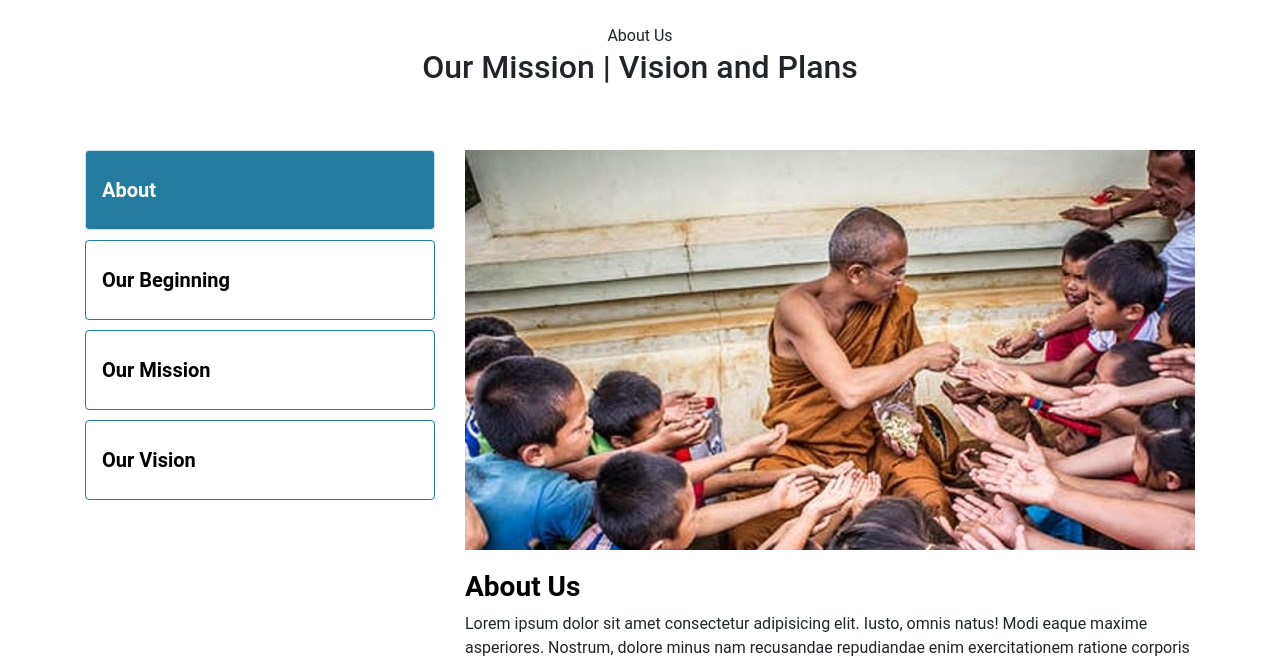
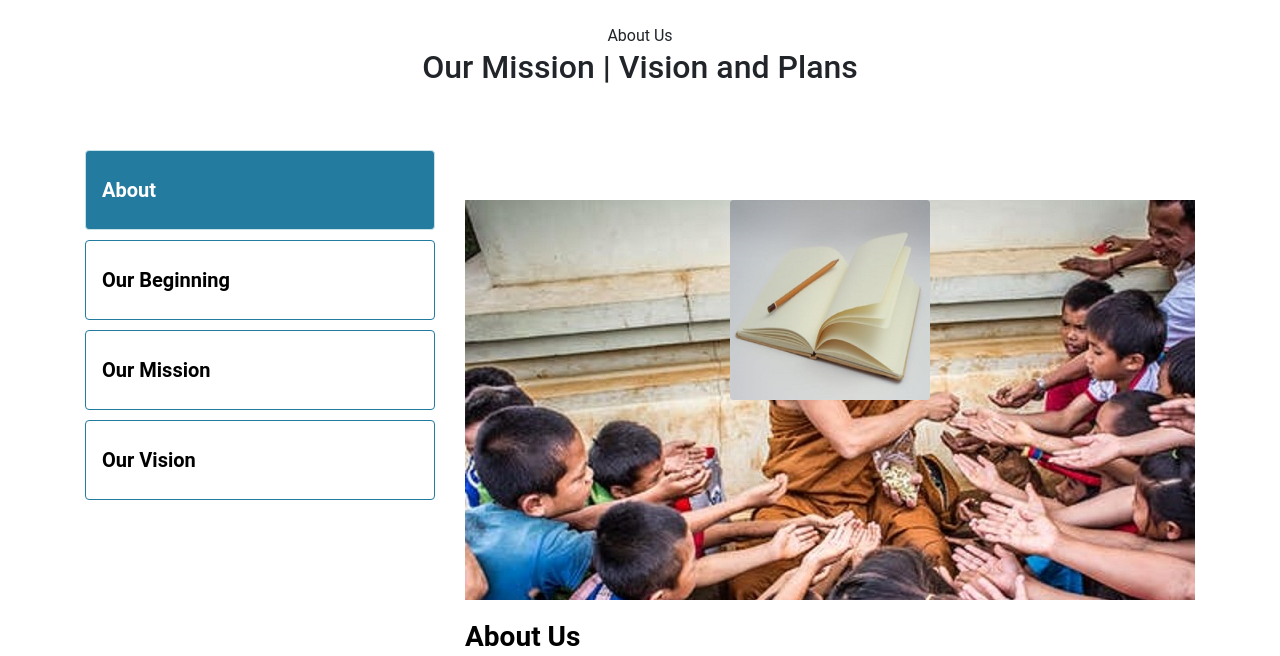
Before and after one commit to Jinay01/T023_Scrapshut, a Django app: page /index/ in a window 1280 px wide. Shown: the part 824-1480 px from the top of the page. Run offline with Django 3.2, Linux system fonts and the light colour scheme; parts of the project's set-up code (start-up, migrations or seed data) failed here and were passed over; some libraries are stand-ins or nearby versions.

Commit message:
logout and images added

```diff
--- a/ngo/login/templates/login/index.html
+++ b/ngo/login/templates/login/index.html
@@ -44,6 +44,8 @@
 
     <!-- Hero Section -->
     <section id="hero" class="d-flex justify-content-center align-items-center">
+        <img style="height: 200px; width: 200px; margin-top: 50px;" src="{% static 'images/index.jpg' %}"
+            class="rounded mx-auto d-block" alt="...">
         <div id="heroCarousel" class="container carousel carousel-fade" data-ride="carousel">
             <!-- Slide 1 -->
             <div class="carousel-item active">
@@ -151,7 +153,10 @@
                 <div class="col-md-8">
                     <div class="tab-content">
                         <div class="tab-pane container p-0 active" id="about-1">
-                            <div class="img" style="background-image:url(images/aboutus.jpeg);"></div>
+                            <div class="img" style="background-image:url(images/aboutus.jpeg);"><img
+                                    style="height: 200px; width: 200px; margin-top: 50px;"
+                                    src="{% static 'images/begin.jpeg' %}" class="rounded mx-auto d-block" alt="...">
+                            </div>
                             <h3><a href="#">About Us</a></h3>
                             <p>Lorem ipsum dolor sit amet consectetur adipisicing elit. Iusto, omnis natus! Modi eaque
                                 maxime
@@ -161,7 +166,10 @@
                         </div>
                         <!--  -->
                         <div class="tab-pane container p-0 " id="about-2">
-                            <div class="img" style="background-image:url(images/begin.jpeg);"></div>
+                            <div class="img" style="background-image:url(images/begin.jpeg);"><img
+                                    style="height: 200px; width: 200px; margin-top: 50px;"
+                                    src="{% static 'images/mission.jpeg' %}" class="rounded mx-auto d-block" alt="...">
+                            </div>
                             <h3><a href="#">Our Beginning</a></h3>
                             <p>Lorem ipsum dolor sit amet consectetur adipisicing elit. Iusto, omnis natus! Modi eaque
                                 maxime
@@ -280,8 +288,6 @@
                     <!--  -->
                 </div>
             </div>
-        </div>
-    </section>
 
 
             <!-- End of stories -->
@@ -297,9 +303,6 @@
     <!--  -->
 
         </div>
-    </section> -->
-
-    <!-- FOOTER -->
         <section class="bg-dark">
             <div class="container text-white text-center py-5">
                 <p class="lead">
--- a/ngo/login/urls.py
+++ b/ngo/login/urls.py
@@ -10,6 +10,7 @@ urlpatterns = [
     path('ngo_signup', views.NgoSignUpView.as_view(), name='ngo_signup'),
     path('donor_signup', views.DonorSignUpView.as_view(), name='donor_signup'),
     path('login', views.login, name='login'),
+    path('logout', views.logoutUser, name='logout'),
 
 
 
--- a/ngo/login/views.py
+++ b/ngo/login/views.py
@@ -80,7 +80,7 @@ def login(request):
 
 def logoutUser(request):
     logout(request)
-    return HttpResponseRedirect('/index/')
+    return redirect('index')
 
 
 # def ngo(request):
--- a/ngo/main/templates/main/admin.html
+++ b/ngo/main/templates/main/admin.html
@@ -1,6 +1,3 @@
-{% load mathfilters %}
-
-
 <!DOCTYPE html>
 <html lang="en">
 
@@ -30,6 +27,8 @@
                 </h5>
                 <h5 class="h4 col-md-4"><a href="{% url 'main:tabular' id %}" class="text-white">Tabular
                         representation</a>
+                </h5>
+                <h5 class="h4 col-md-4"><a href="{% url 'logout'  %}" class="text-white">Logout</a>
                 </h5>
             </div>
             <!-- <span class="text-muted">Toggleable via the navbar brand.</span> -->
--- a/ngo/main/templates/main/summary.html
+++ b/ngo/main/templates/main/summary.html
@@ -4,6 +4,7 @@
 
 <section id="card">
     <div style="margin: 30px 20% 30px 20%; width:60%" class="card">
+        {% for i in donated %}
         <div class="card-header">
             Donation Summary
         </div>
@@ -16,6 +17,7 @@
                     aria-valuemax="100">25%</div>
             </div>
         </div>
+        {% endfor %}
     </div>
 </section>
 
--- a/ngo/main/templates/main/tabular.html
+++ b/ngo/main/templates/main/tabular.html
@@ -9,7 +9,7 @@
                 <th scope="col">#</th>
                 <th scope="col">Name</th>
                 <th scope="col">Category</th>
-                <th scope="col">Pending</th>
+                <!-- <th scope="col">Pending</th> -->
             </tr>
         </thead>
         <tbody>
@@ -19,8 +19,8 @@
                 <td>{{requirement.name}}</td>
                 <td>{{requirement.category}}</td>
                 <!-- subtraction -->
-                <td>
-                </td>
+                <!-- <td> -->
+                <!-- </td> -->
             </tr>
             {% endfor %}
             <!-- <tr>
--- a/ngo/main/templates/main/user.html
+++ b/ngo/main/templates/main/user.html
@@ -77,7 +77,7 @@
                         <div class="flip-card">
                             <div class="flip-card-inner">
                                 <div class="flip-card-front">
-                                    <img src="{% static 'images/donor.jpg' %}" alt="random"
+                                    <img src="{% static 'images/aboutus.jpeg' %}" alt="random"
                                         style="width:220px;height:170px;">
                                 </div>
                                 <div class="flip-card-back">
@@ -85,7 +85,7 @@
                                     <p>{{post.category}}</p>
                                     <!-- <p>{{post.initial_count}}</p> -->
                                     <p>{{post.ngo.ngo_name}}</p>
-                                    <a href="{% url 'donation' post.name post.ngo.ngo_name%}"
+                                    <a href="{% url 'main:donation' post.name post.ngo.ngo_name%}"
                                         class="donation text-capitalize">Donate
                                         Now</a>
                                 </div>
--- a/ngo/main/urls.py
+++ b/ngo/main/urls.py
@@ -10,6 +10,5 @@ urlpatterns = [
     path('tabular/<str:pk>', views.tabular, name='tabular'),
     path('user/<str:pk>', views.user_requirements, name='user'),
     path('donation/<str:pk>/<str:pk2>/', views.donation, name='donation'),
-    path('logout', views.logoutUser, name='logout'),
-
+    # path('logout', views.logoutUser, name='logout'),
 ]
--- a/ngo/ngo/settings.py
+++ b/ngo/ngo/settings.py
@@ -44,7 +44,7 @@ INSTALLED_APPS = [
     'drf',
     # other stuff
     'rest_framework',
-    'mathfilters'
+    # 'mathfilters',
 ]
 
 AUTH_USER_MODEL = 'login.User'
--- a/ngo/static/css/index.css
+++ b/ngo/static/css/index.css
@@ -42,7 +42,7 @@ body{
     top:0;
     width: 130%;
     height: 96%;
-    background: #9ed3e0;
+    background: #17255a;
     opacity: 0.3;
     z-index: 0;
     border-radius: 0 0 50% 50%;
```
Also changed, not shown: ngo/main/views.py (+10 -5 lines), ngo/db.sqlite3, ngo/static/images/index.jpg (renamed from ngo/static/images/pexels-pixabay-461049.jpg), ngo/static/images/vision (1).jpeg (deleted), ngo/static/images/vision (2).jpeg (deleted). Lines whose indentation alone changed are shown as unchanged.
